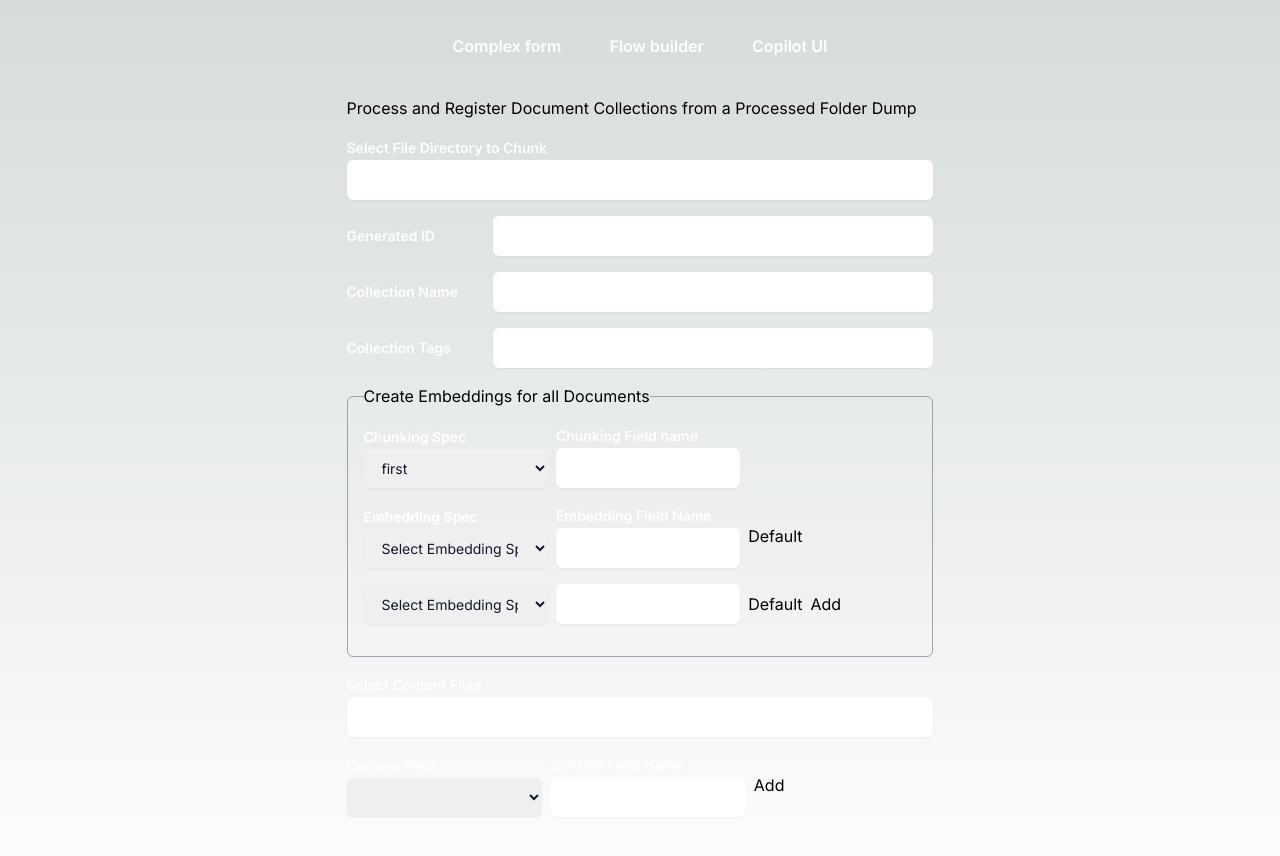
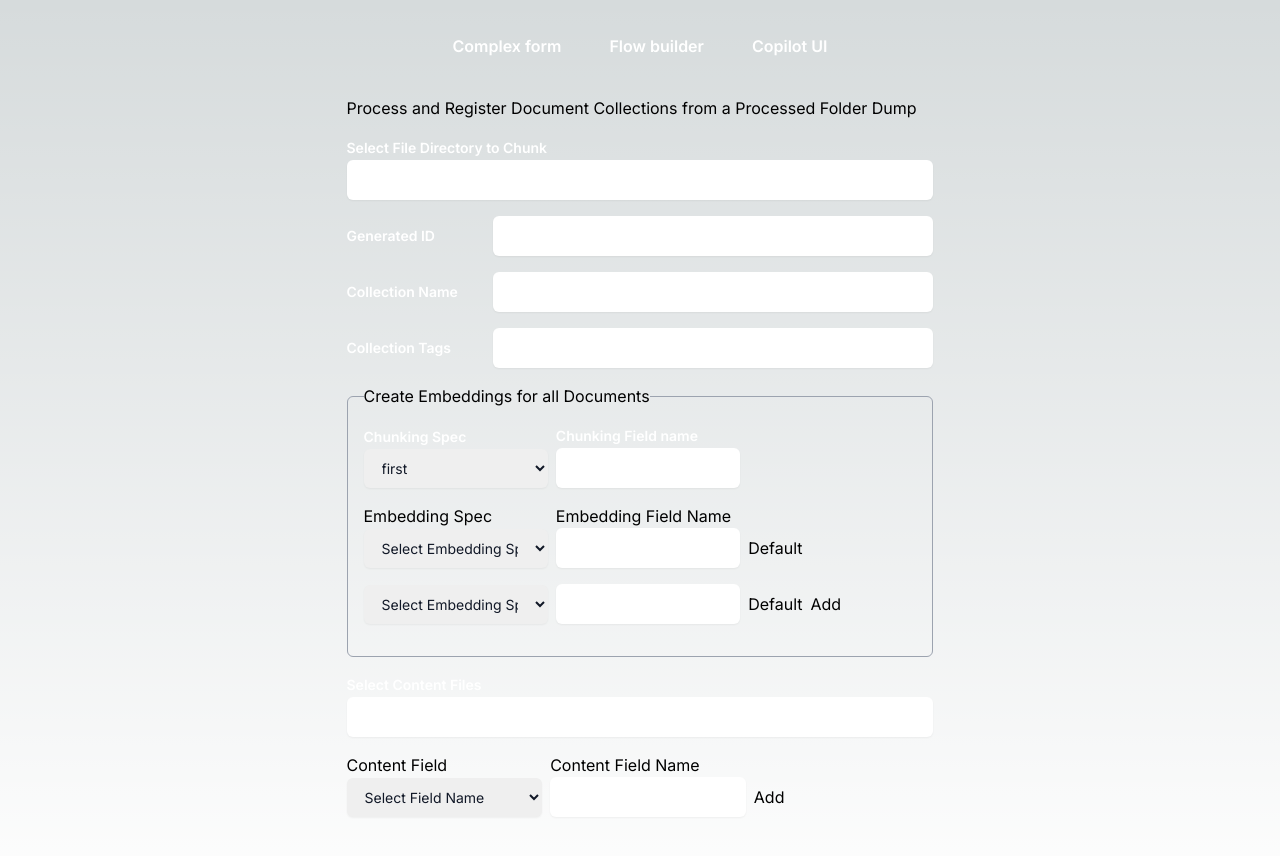
Before and after one commit to AliakseiPaseishvili/nextjs-example, a Next.js app: page /form in a window 1280 px wide. Shown: the top 856 px of the page. Built offline with nearby package versions, Linux system fonts and the light colour scheme.

Commit message:
Fixed ui issues.

```diff
--- a/src/components/Typography/Typography.tsx
+++ b/src/components/Typography/Typography.tsx
@@ -4,6 +4,7 @@ import { DEFAULT_COMPONENT } from "./constants";
 type TypographyProps = {
   component?: ElementType;
   children?: ReactNode;
+  className?: string;
 };
 
 const CLASS_NAMES_BY_COMPONENT: { [key: string]: string } = {
@@ -13,10 +14,11 @@ const CLASS_NAMES_BY_COMPONENT: { [key: string]: string } = {
 export const Typography: React.FC<TypographyProps> = ({
   children,
   component = DEFAULT_COMPONENT,
+  className: propsClassName,
   ...props
 }) => {
   const Component = component;
   const className = CLASS_NAMES_BY_COMPONENT[component.toString()];
 
-  return <Component className={className} {...props}>{children}</Component>;
+  return <Component className={`${className} ${propsClassName}`} {...props}>{children}</Component>;
 };
--- a/src/features/form/components/ContentFields.tsx
+++ b/src/features/form/components/ContentFields.tsx
@@ -3,12 +3,15 @@ import { Input } from "@/components/Input";
 import { FIELD_NAMES } from "../constants";
 import { RegisterField } from "@/types";
 import { SelectAndInput } from "./SelectAndInput";
+import { FieldsHeader } from "./FieldsHeader";
 
 type ContentFieldsProps = {
   register: RegisterField;
   contentFields: Record<"id", string>[];
   append: () => void;
 };
+
+const HEADER_LABELS = ['Content Field', 'Content Field Name'];
 
 export const ContentFields: FC<ContentFieldsProps> = ({
   register,
@@ -23,11 +26,13 @@ export const ContentFields: FC<ContentFieldsProps> = ({
         marginTop="mt-4"
         marginBottom="mb-4"
       />
+      <FieldsHeader labels={HEADER_LABELS} />
       {contentFields.map((item, index) => (
         <SelectAndInput
           key={item.id}
           register={register}
           append={append}
+          placeholderLabel="Select Field Name"
           isLast={index === contentFields.length - 1}
           selectName={
             `contentFields.${index}.${FIELD_NAMES.CONTENT_FIELD_SELECT}` as const
@@ -35,10 +40,6 @@ export const ContentFields: FC<ContentFieldsProps> = ({
           inputName={
             `contentFields.${index}.${FIELD_NAMES.CONTENT_FIELD}` as const
           }
-          {...(!index && {
-            selectLabel: "Content Field",
-            inputLabel: "Content Field Name",
-          })}
         />
       ))}
     </>
--- a/src/features/form/components/EmbeddingsFields.tsx
+++ b/src/features/form/components/EmbeddingsFields.tsx
@@ -3,12 +3,15 @@ import { Typography } from "@/components/Typography";
 import { RegisterField } from "@/types";
 import { FIELD_NAMES } from "../constants";
 import { SelectAndInput } from "./SelectAndInput";
+import { FieldsHeader } from "./FieldsHeader";
 
 type EmbeddingsFieldsProps = {
   register: RegisterField;
   embeddingsFields: Record<"id", string>[];
   append: () => void;
 };
+
+const HEADER_LABELS = ['Embedding Spec', 'Embedding Field Name'];
 
 export const EmbeddingsFields: FC<EmbeddingsFieldsProps> = ({
   register,
@@ -28,6 +31,7 @@ export const EmbeddingsFields: FC<EmbeddingsFieldsProps> = ({
         inputLabel="Chunking Field name"
         placeholderLabel="Select Chunking Spec"
       />
+      <FieldsHeader labels={HEADER_LABELS} />
       {embeddingsFields.map((item, index) => (
         <SelectAndInput
           append={append}
@@ -42,10 +46,6 @@ export const EmbeddingsFields: FC<EmbeddingsFieldsProps> = ({
           inputName={
             `embeddings.${index}.${FIELD_NAMES.EMBEDDING_FIELD_NAME}` as const
           }
-          {...(!index && {
-            selectLabel: "Embedding Spec",
-            inputLabel: "Embedding Field Name",
-          })}
         />
       ))}
     </fieldset>
--- /dev/null
+++ b/src/features/form/components/FieldsHeader.tsx
@@ -0,0 +1,18 @@
+import { Typography } from "@/components/Typography";
+import React, { FC } from "react";
+
+type FieldsHeaderProps = {
+  labels: string[];
+};
+
+export const FieldsHeader: FC<FieldsHeaderProps> = ({ labels }) => {
+  return (
+    <div className="flex direction-row gap-2 justify-start items-center">
+      {labels.map((name) => (
+        <Typography key={name} className="grow-0 basis-1/3">
+          {name}
+        </Typography>
+      ))}
+    </div>
+  );
+};
```
